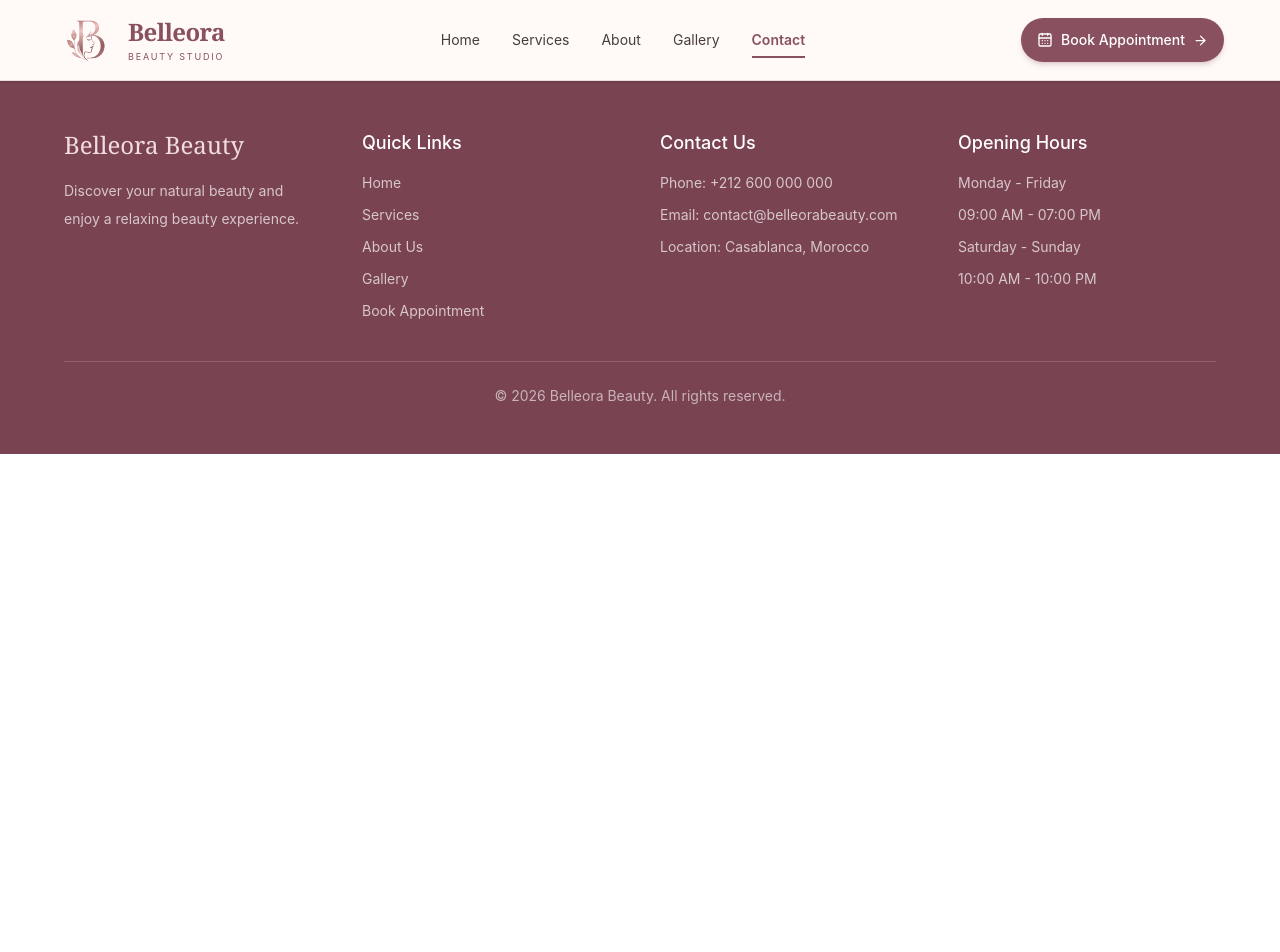
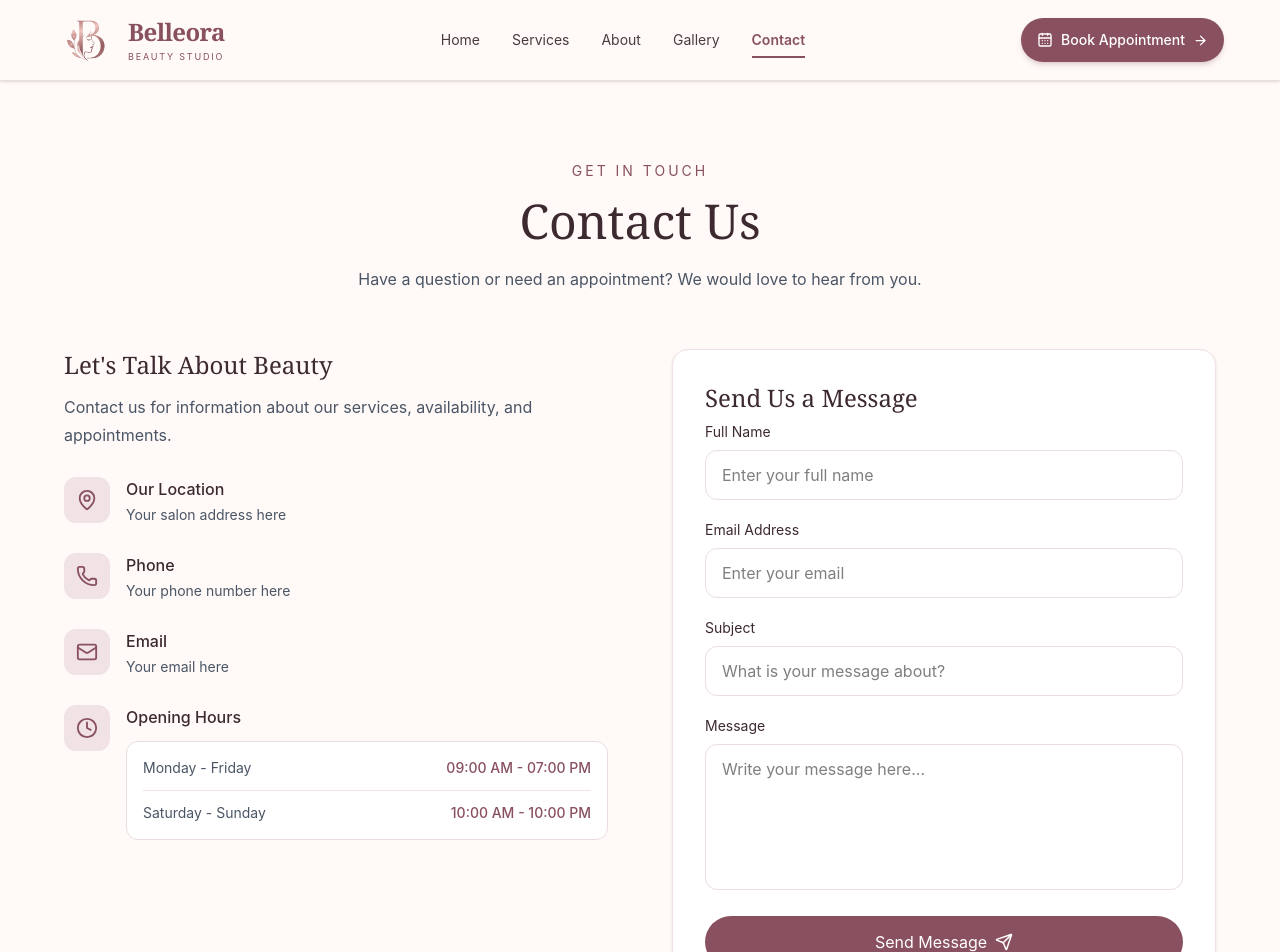
Before and after one commit to Ahlam201601/Belleora_beauty, a React (Vite) app: page /contact in a window 1280 px wide. Shown: the top 952 px of the page. Before the commit the page ends 800 px from the top, so only its background shows below. Built offline with nearby package versions, Linux system fonts and the light colour scheme.

Commit message:
Add Contact page

```diff
--- a/src/App.jsx
+++ b/src/App.jsx
@@ -4,6 +4,7 @@ import Navbar from './components/Navbar';
 import Home from './pages/Home';
 import Services from './pages/Services';
 import About from './pages/About';
+import Contact from './pages/Contact';
 import Footer from './components/Footer';
 
 function App() {
@@ -15,6 +16,7 @@ function App() {
         <Route path="/" element={<Home />} />
         <Route path="/services" element={<Services />} />
         <Route path="/about" element={<About />} />
+        <Route path="/contact" element={<Contact />} />
       </Routes>
 
       <Footer />
--- /dev/null
+++ b/src/pages/Contact.jsx
@@ -0,0 +1,221 @@
+
+import { MapPin, Phone, Mail, Clock, Send } from "lucide-react";
+
+function Contact() {
+  return (
+    <main className="bg-[#fffaf8] min-h-screen py-16 sm:py-20">
+      <div className="max-w-7xl mx-auto px-6 sm:px-10 lg:px-16">
+        {/* Header */}
+        <div className="text-center max-w-2xl mx-auto mb-14">
+          <p className="text-[#89505f] uppercase tracking-[3px] text-sm mb-4">
+            Get In Touch
+          </p>
+
+          <h1 className="text-4xl sm:text-5xl font-serif text-[#3d2930] mb-5">
+            Contact Us
+          </h1>
+
+          <p className="text-gray-600 leading-7">
+            Have a question or need an appointment? We would love to hear from
+            you.
+          </p>
+        </div>
+
+        <div className="grid grid-cols-1 lg:grid-cols-2 gap-10 lg:gap-16">
+          {/* Contact Information */}
+          <div className="space-y-7">
+            <div>
+              <h2 className="text-2xl font-serif text-[#3d2930] mb-3">
+                Let's Talk About Beauty
+              </h2>
+
+              <p className="text-gray-600 leading-7">
+                Contact us for information about our services, availability,
+                and appointments.
+              </p>
+            </div>
+
+            {/* Location */}
+            <div className="flex items-start gap-4">
+              <div className="bg-[#f0e2e5] text-[#89505f] p-3 rounded-xl shrink-0">
+                <MapPin size={22} />
+              </div>
+
+              <div>
+                <h3 className="font-medium text-[#3d2930] mb-1">
+                  Our Location
+                </h3>
+                <p className="text-gray-600 text-sm">
+                  Your salon address here
+                </p>
+              </div>
+            </div>
+
+            {/* Phone */}
+            <div className="flex items-start gap-4">
+              <div className="bg-[#f0e2e5] text-[#89505f] p-3 rounded-xl shrink-0">
+                <Phone size={22} />
+              </div>
+
+              <div>
+                <h3 className="font-medium text-[#3d2930] mb-1">Phone</h3>
+                <p className="text-gray-600 text-sm">
+                  Your phone number here
+                </p>
+              </div>
+            </div>
+
+            {/* Email */}
+            <div className="flex items-start gap-4">
+              <div className="bg-[#f0e2e5] text-[#89505f] p-3 rounded-xl shrink-0">
+                <Mail size={22} />
+              </div>
+
+              <div>
+                <h3 className="font-medium text-[#3d2930] mb-1">Email</h3>
+                <p className="text-gray-600 text-sm">Your email here</p>
+              </div>
+            </div>
+
+            {/* Opening Hours */}
+            <div className="flex items-start gap-4">
+              <div className="bg-[#f0e2e5] text-[#89505f] p-3 rounded-xl shrink-0">
+                <Clock size={22} />
+              </div>
+
+              <div className="flex-1">
+                <h3 className="font-medium text-[#3d2930] mb-3">
+                  Opening Hours
+                </h3>
+
+                <div className="bg-white border border-[#eadde0] rounded-xl p-4 space-y-3">
+                  <div className="flex flex-col sm:flex-row sm:items-center sm:justify-between gap-1 sm:gap-4">
+                    <span className="text-sm text-gray-600">
+                      Monday - Friday
+                    </span>
+
+                    <span className="text-sm font-medium text-[#89505f]">
+                      09:00 AM - 07:00 PM
+                    </span>
+                  </div>
+
+                  <div className="border-t border-[#f0e2e5]" />
+
+                  <div className="flex flex-col sm:flex-row sm:items-center sm:justify-between gap-1 sm:gap-4">
+                    <span className="text-sm text-gray-600">
+                      Saturday - Sunday
+                    </span>
+
+                    <span className="text-sm font-medium text-[#89505f]">
+                      10:00 AM - 10:00 PM
+                    </span>
+                  </div>
+                </div>
+              </div>
+            </div>
+          </div>
+
+          {/* Contact Form */}
+          <form
+            onSubmit={(e) => {
+              e.preventDefault();
+              alert("Thank you! Your message has been submitted.");
+            }}
+            className="bg-white p-6 sm:p-8 rounded-2xl shadow-sm border border-[#f0e2e5] space-y-5"
+          >
+            <h2 className="text-2xl font-serif text-[#3d2930] mb-2">
+              Send Us a Message
+            </h2>
+
+            {/* Full Name */}
+            <div>
+              <label
+                htmlFor="name"
+                className="block text-sm text-[#3d2930] mb-2"
+              >
+                Full Name
+              </label>
+
+              <input
+                id="name"
+                type="text"
+                name="name"
+                placeholder="Enter your full name"
+                required
+                className="w-full border border-[#eadde0] rounded-xl px-4 py-3 outline-none focus:border-[#89505f] transition"
+              />
+            </div>
+
+            {/* Email */}
+            <div>
+              <label
+                htmlFor="email"
+                className="block text-sm text-[#3d2930] mb-2"
+              >
+                Email Address
+              </label>
+
+              <input
+                id="email"
+                type="email"
+                name="email"
+                placeholder="Enter your email"
+                required
+                className="w-full border border-[#eadde0] rounded-xl px-4 py-3 outline-none focus:border-[#89505f] transition"
+              />
+            </div>
+
+            {/* Subject */}
+            <div>
+              <label
+                htmlFor="subject"
+                className="block text-sm text-[#3d2930] mb-2"
+              >
+                Subject
+              </label>
+
+              <input
+                id="subject"
+                type="text"
+                name="subject"
+                placeholder="What is your message about?"
+                required
+                className="w-full border border-[#eadde0] rounded-xl px-4 py-3 outline-none focus:border-[#89505f] transition"
+              />
+            </div>
+
+            {/* Message */}
+            <div>
+              <label
+                htmlFor="message"
+                className="block text-sm text-[#3d2930] mb-2"
+              >
+                Message
+              </label>
+
+              <textarea
+                id="message"
+                name="message"
+                rows={5}
+                placeholder="Write your message here..."
+                required
+                className="w-full border border-[#eadde0] rounded-xl px-4 py-3 outline-none focus:border-[#89505f] transition resize-none"
+              />
+            </div>
+
+            {/* Submit Button */}
+            <button
+              type="submit"
+              className="w-full flex items-center justify-center gap-2 bg-[#89505f] text-white py-3.5 rounded-full hover:bg-[#70404d] transition duration-300"
+            >
+              Send Message
+              <Send size={18} />
+            </button>
+          </form>
+        </div>
+      </div>
+    </main>
+  );
+}
+
+export default Contact;
```
